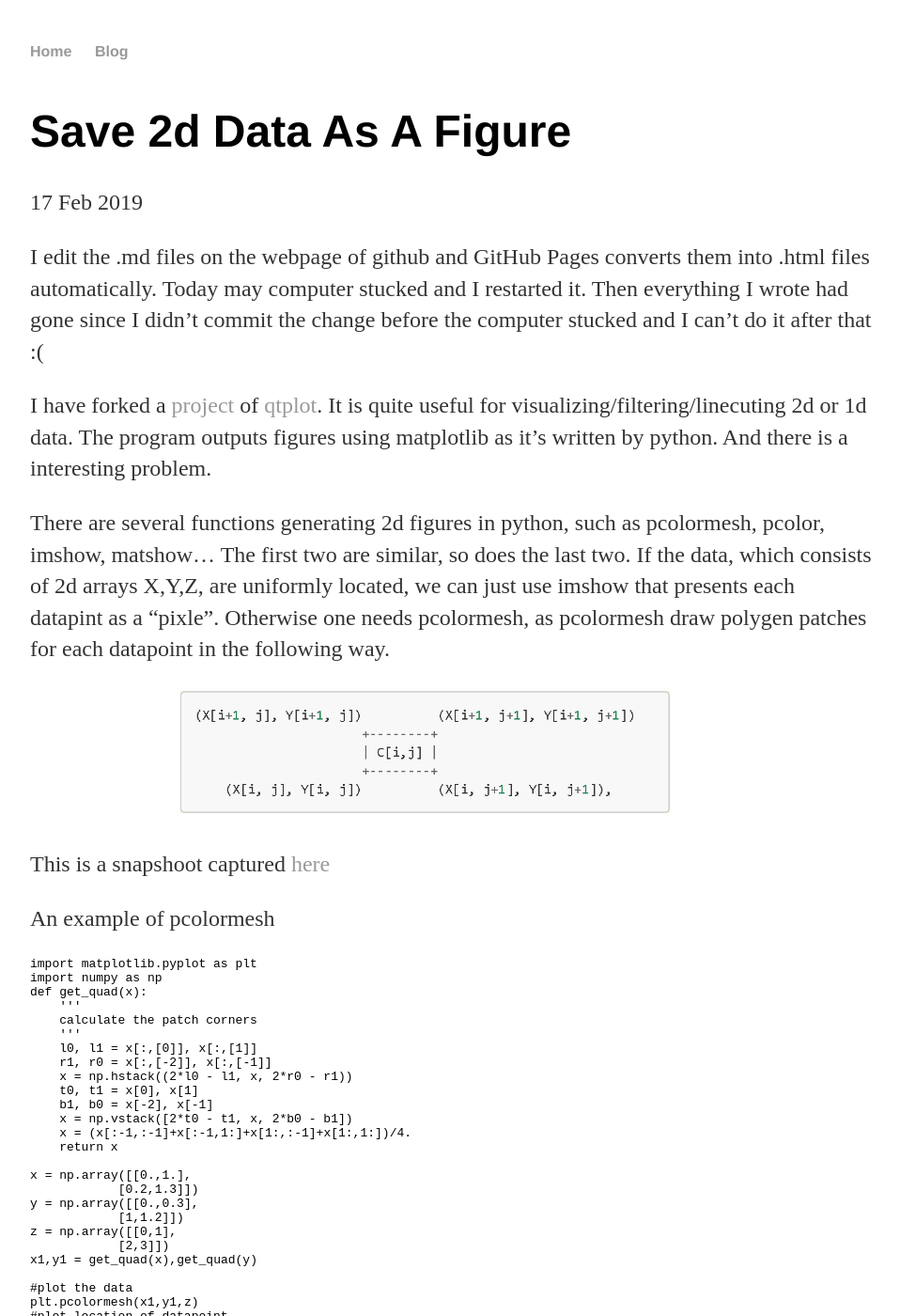
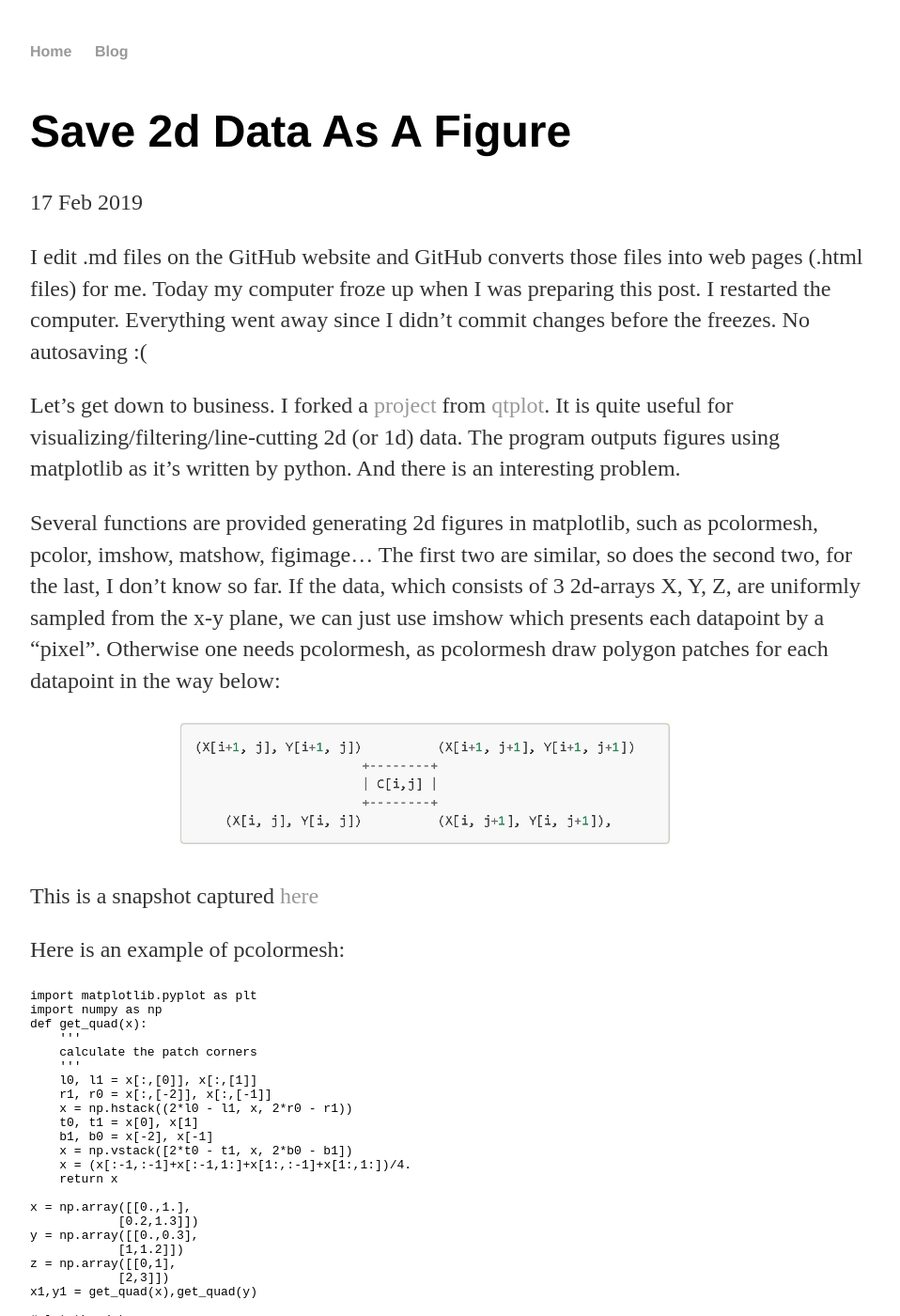
Before and after one commit to cover-me/cover-me.github.io, a Jekyll site: the page built from _posts/2019-02-17-Save-2d-data-as-a-figure.md, in a window 1280 px wide and 1400 px high. Shown: the whole window at 94% size, without its empty margins (160-1118 px from the left). Built offline with Jekyll 4.4.1, drawn with Linux system fonts in a browser that asks for light colours; some of the changed text lies outside the part shown.

Commit message:
Update 2019-02-17-Save-2d-data-as-a-figure.md

````diff
--- a/_posts/2019-02-17-Save-2d-data-as-a-figure.md
+++ b/_posts/2019-02-17-Save-2d-data-as-a-figure.md
@@ -1,17 +1,18 @@
 ---
 layout: post
 ---
-I edit the .md files on the webpage of github and GitHub Pages converts them into .html files automatically. Today may computer stucked and I restarted it. Then everything I wrote had gone since I didn't commit the change before the computer stucked and I can't do it after that :(
+I edit .md files on the GitHub website and GitHub converts those files into web pages (.html files) for me. Today my computer froze up when I was preparing this post. I restarted the computer. Everything went away since I didn't commit changes before the freezes. No autosaving :(
 
-I have forked a [project](https://github.com/cover-me/qtplot) of [qtplot](https://github.com/Rubenknex/qtplot). It is quite useful for visualizing/filtering/linecuting 2d or 1d data. The program outputs figures using matplotlib as it's written by python. And there is a interesting problem.
+Let's get down to business. I forked a [project](https://github.com/cover-me/qtplot) from [qtplot](https://github.com/Rubenknex/qtplot). It is quite useful for visualizing/filtering/line-cutting 2d (or 1d) data. The program outputs figures using matplotlib as it's written by python. And there is an interesting problem.
 
-There are several functions generating 2d figures in python, such as pcolormesh, pcolor, imshow, matshow... The first two are similar, so does the last two. If the data, which consists of 2d arrays X,Y,Z, are uniformly located, we can just use imshow that presents each datapint as a "pixle". Otherwise one needs pcolormesh, as pcolormesh draw polygen patches for each datapoint in the following way.
+Several functions are provided generating 2d figures in matplotlib, such as pcolormesh, pcolor, imshow, matshow, figimage... The first two are similar, so does the second two, for the last, I don't know so far. If the data, which consists of 3 2d-arrays X, Y, Z, are uniformly sampled from the x-y plane, we can just use imshow which presents each datapoint by a "pixel". Otherwise one needs pcolormesh, as pcolormesh draw polygon patches for each datapoint in the way below:
 
 ![](/images/pcolormesh_patch.png)
 
-This is a snapshoot captured [here](https://matplotlib.org/api/_as_gen/matplotlib.pyplot.pcolormesh.html)
+This is a snapshot captured [here](https://matplotlib.org/api/_as_gen/matplotlib.pyplot.pcolormesh.html)
 
-An example of pcolormesh
+Here is an example of pcolormesh:
+
 ```python
 import matplotlib.pyplot as plt
 import numpy as np
@@ -47,26 +48,26 @@
 
 ![](/images/pcolormesh_example.png)
 
-Looks good. But if we save the figure into some vector grahic formats, like svg, and open it in other programs.
+Looks good. But if we save the figure into some vector graphic formats, such as svg or pdf, and open it in other programs:
 
 ```python
-plt.pcolormesh(np.zeros((10,10)))
+plt.pcolormesh(np.zeros((10,10)))#or 300,300
 ```
 
-.svg file in IE, 300*300 array
+.svg file in Chrome, 10*10 array. There are white lines between patches, even though the space between them should be 0:
+
+![](/images/snapshoot_chrome_pcolormesh_svg_10x10.png)
+
+.svg file in IE, 300*300 array:
 
 ![](/images/snapshoot_ie_pcolormesh_svg_300x300.png)
 
-.svg file in Chrome, 10*10 array
-
-![](/images/snapshoot_chrome_pcolormesh_svg_10x10.png)
-
-.pdf file in chrome, 300*300 array, looks fine. While .pdf files looked fine in chrome or adobe reader, but not good in AI or inkscape
+.pdf file in chrome, 300*300 array, looks fine. While .pdf files look fine in Chrome or Adobe Reader, they are not good in AI or Inkscape. It depends on the kernel of the viewer:
 
 ![](/images/snapshoot_chrome_pdfviewer_pcolormesh_pdf_300x300.png)
 
-.pdf file in chrome, through a preview from overleaf.com, 300*300 array
+.pdf file in chrome, using the previewer on overleaf.com, 300*300 array:
 
 ![](/images/snapshoot_chrome_overleaf_pcolormesh_pdf_300x300.png)
 
-This problem has been discussed for a long time [a link](https://stackoverflow.com/questions/27092991/white-lines-in-matplotlibs-pcolor). Some (or many) programs aren't smart engouh to show two polygons sharing a same edge. There are always white lines between them polygons. Another disatavanget of pcolormesh generated vector graphics is that when there are too many patches, it will be very slow to open it from other programs. One solution is to rasterize the figure so that it is based on pixles again, and you may lost information (imshow also resamples your data by default as descussed [here](https://github.com/matplotlib/matplotlib/issues/322)). Just as the old saying goes, you press the gourd from one side, then the other side bobs up. :(
+This problem has been discussed in many places [here's a link](https://stackoverflow.com/questions/27092991/white-lines-in-matplotlibs-pcolor). The reason for the white lines is that some (or many) programs aren't smart enough to show two polygons sharing the same edge. In addition to the white lines, another disadvantage of pcolormesh (pcolor) generated vector graphs is that when there are too many patches, it will be very slow to open it from other programs. One solution is to rasterize the figure so that it is based on pixels, but you may lose some information if the dpi is not high enough. imshow also resamples your data by default as discussed [here](https://github.com/matplotlib/matplotlib/issues/322). A trick is to set interpolation='none'. It works for pdf but doesn't work for svg ([ref.](https://matplotlib.org/gallery/images_contours_and_fields/interpolation_methods.html)). I prefer to save figures as .svg files for Inkscape (pdf is also fine...). Just as the old saying goes, you press the gourd from one side, then the other side bobs up. :(
````
